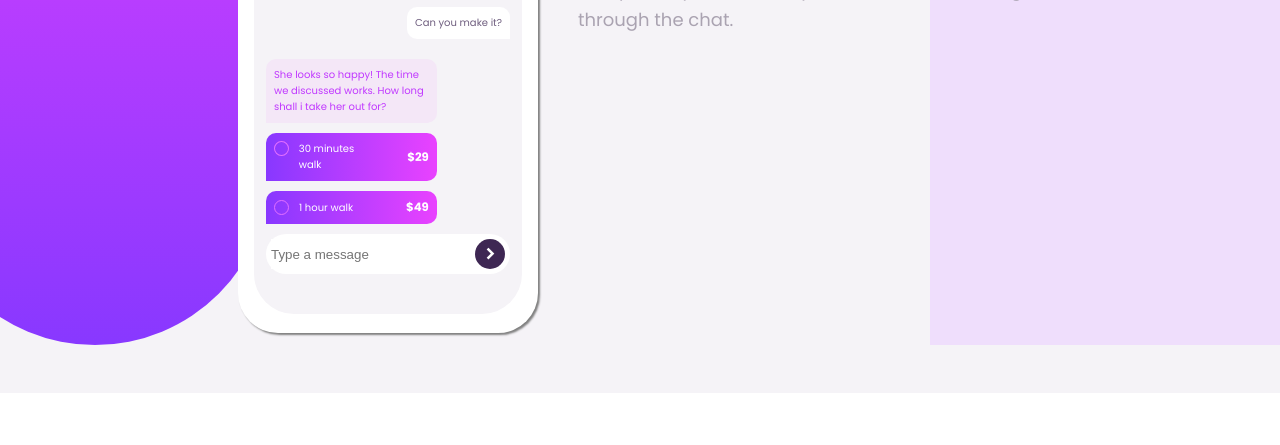
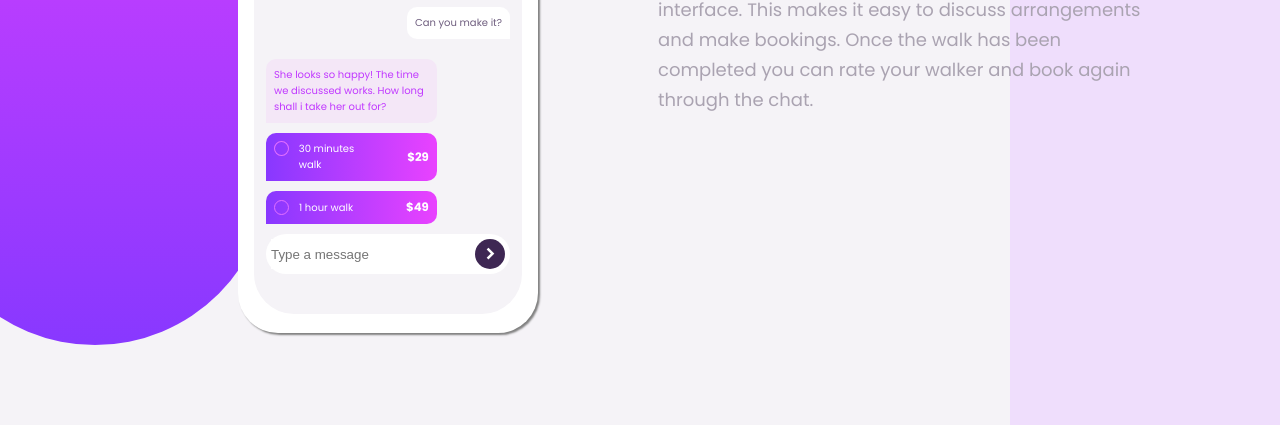
Before and after one commit to Instinctwise/chatapp, a plain HTML site: page index.html in a window 1280 px wide. Shown: the part 355-800 px from the top of the page. Drawn offline with nearby package versions, Linux system fonts and the light colour scheme.

Commit message:
reassembled the the work to its initial state

```diff
--- a/Css/style.css
+++ b/Css/style.css
@@ -192,8 +192,8 @@ input:focus{
     width: 350px;
     border-radius:350px 350px 0 0;
     padding: 3rem;
-    top: 5rem;
-    right: -80px;
+    margin-top: 5rem;
+    margin-right: -80px;
 }
 .text{
     margin-top: 100px;
```
